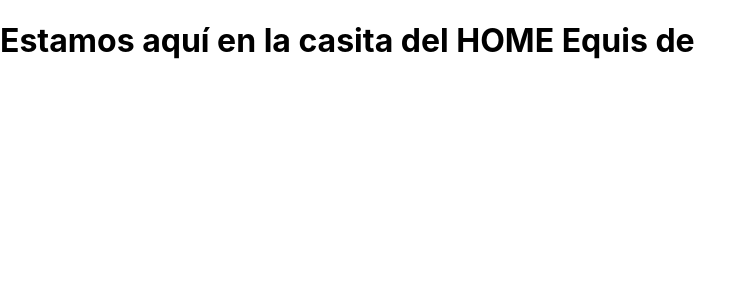
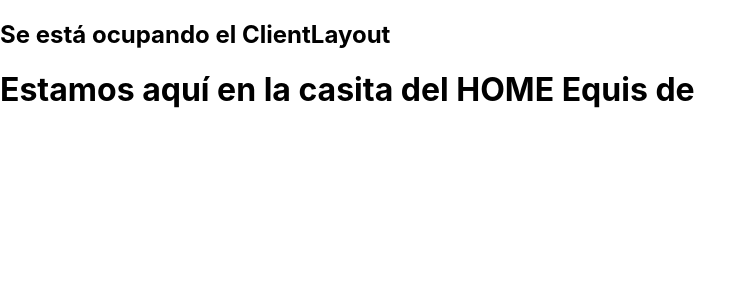
Before and after one commit to Eaar-Dev/MERN-FRONT, a React (Create React App) app: page / in a window 1280 px wide. Shown: the top 300 px of the page, without its empty margins (0-756 px from the left). Built offline with nearby package versions, Linux system fonts and the light colour scheme.

Commit message:
Agregamos layouts a las rutas

```diff
--- /dev/null
+++ b/src/layouts/AdminLayout/AdminLayout.js
@@ -0,0 +1,11 @@
+import React from "react";
+
+export function AdminLayout(props) {
+  const { children } = props;
+  return (
+    <div>
+      <h2>Se está usando el AdminLayout</h2>
+      {children}
+    </div>
+  );
+}
--- /dev/null
+++ b/src/layouts/AdminLayout/index.js
@@ -0,0 +1 @@
+export * from "./AdminLayout";
--- /dev/null
+++ b/src/layouts/ClientLayout/ClientLayout.js
@@ -0,0 +1,11 @@
+import React from "react";
+
+export function ClientLayout(props) {
+  const { children } = props;
+  return (
+    <div>
+      <h2> Se está ocupando el ClientLayout </h2>
+      {children}
+    </div>
+  );
+}
--- /dev/null
+++ b/src/layouts/ClientLayout/index.js
@@ -0,0 +1 @@
+export * from "./ClientLayout";
--- /dev/null
+++ b/src/layouts/index.js
@@ -0,0 +1,2 @@
+export * from "./AdminLayout";
+export * from "./ClientLayout";
--- a/src/router/AdminRouter.js
+++ b/src/router/AdminRouter.js
@@ -1,11 +1,19 @@
 import React from "react";
 import { Routes, Route } from "react-router-dom";
 import { Auth } from "../pages/admin";
+import { AdminLayout } from "../layouts";
 
 export function AdminRouter() {
+  const loadLayout = (Layout, Page) => {
+    return (
+      <Layout>
+        <Page />
+      </Layout>
+    );
+  };
   return (
     <Routes>
-      <Route path="/admin/*" element={<Auth />} />
+      <Route path="/admin/*" element={loadLayout(AdminLayout, Auth)} />
     </Routes>
   );
 }
--- a/src/router/WebRouter.js
+++ b/src/router/WebRouter.js
@@ -1,11 +1,19 @@
 import React from "react";
 import { Routes, Route } from "react-router-dom";
+import { ClientLayout } from "../layouts";
 import { Home } from "../pages/web";
 
 export function WebRouter() {
+  const loadLayout = (Layout, Page) => {
+    return (
+      <Layout>
+        <Page />
+      </Layout>
+    );
+  };
   return (
     <Routes>
-      <Route path="/" element={<Home />} />
+      <Route path="/" element={loadLayout(ClientLayout, Home)} />
     </Routes>
   );
 }
```
